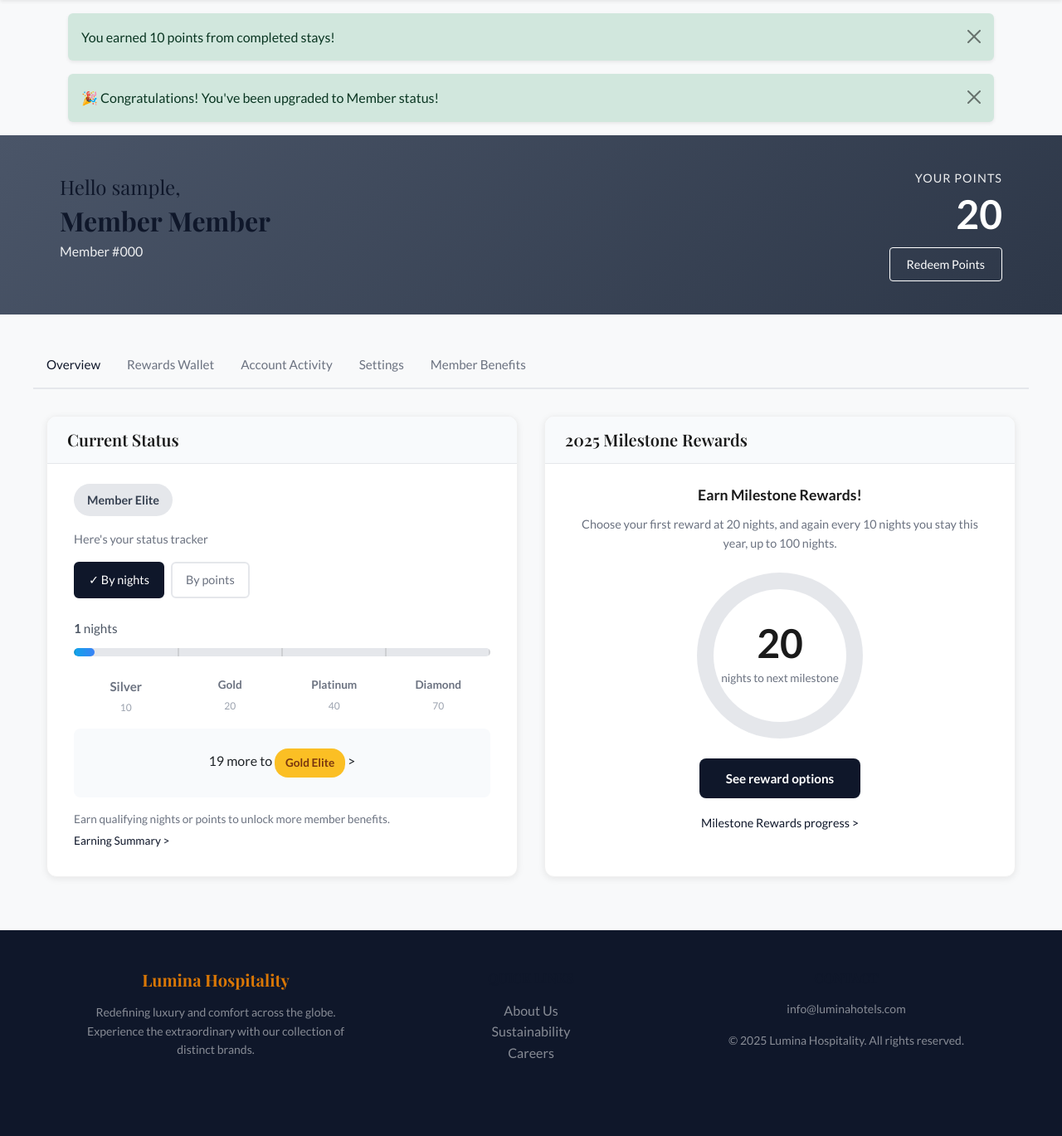
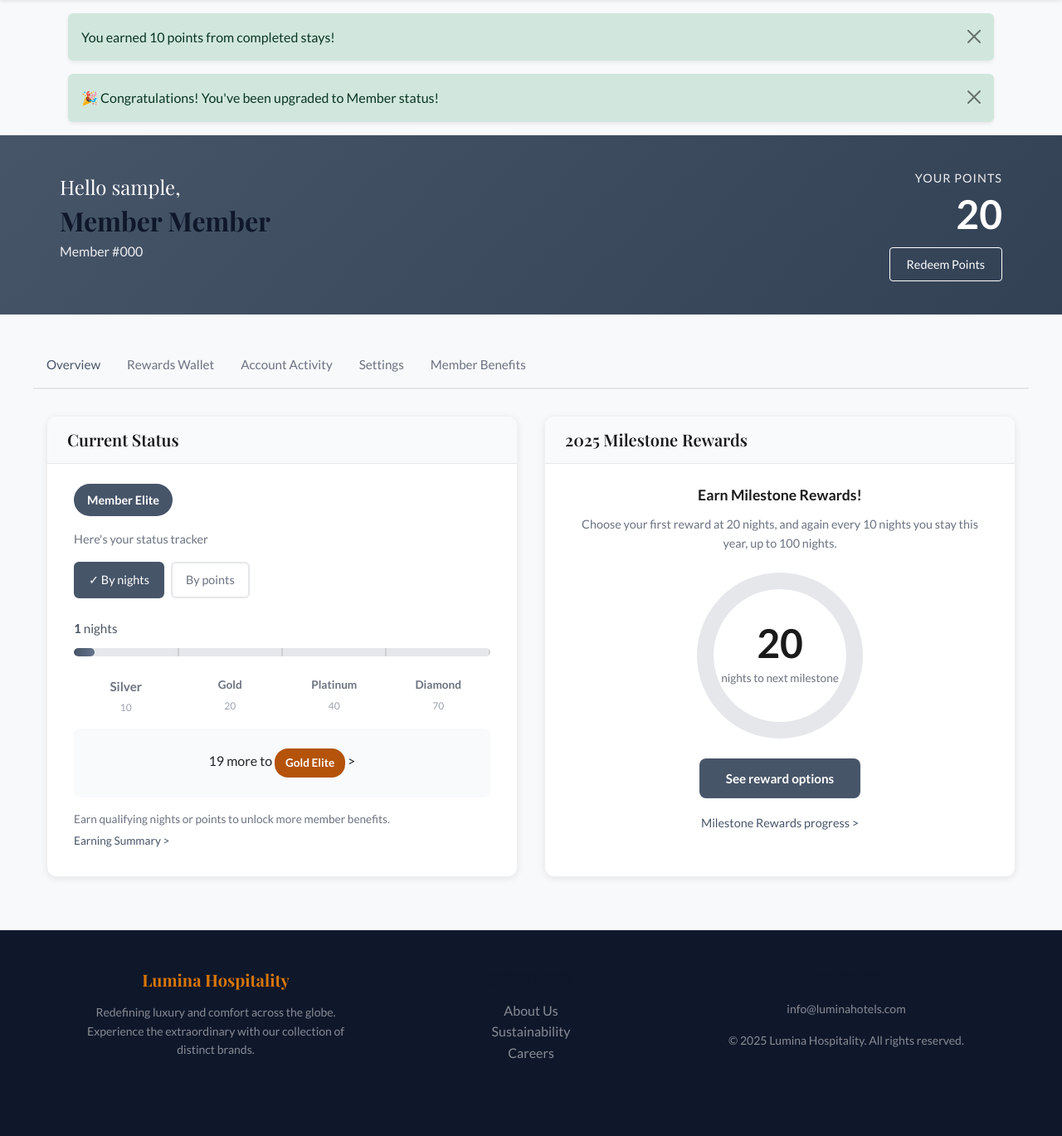
Before and after one commit to Jiacheeng-Li/hotel, a Flask app: page /account in a window 1280 px wide. Shown: the part 88-1457 px from the top of the page at 83% size. Run offline with Flask 3, Linux system fonts and the light colour scheme; a user stored in the database is signed in; tables that the repository leaves empty hold one stand-in row (values such as "Sample post").

Commit message:
Optimize account page UI with premium tier-based colors
- Implemented deep, premium colors for 5 membership tiers
- Dynamic header background based on user's membership level
- Removed all light blue colors, replaced with deep tier colors
- Changed 'Hello...' text to white for better visibility
- Removed Booking History section from Account Activity
- Fixed all navigation links to point to correct destinations
- Updated progress bars, buttons, and badges with tier colors
- Enhanced overall UI consistency and premium aesthetic
- Tier colors: Member (#475569), Silver (#64748b), Gold (#b45309), Diamond (#1e40af), Ambassador (#6b21a8)

```diff
--- a/hotelweb/templates/main/account.html
+++ b/hotelweb/templates/main/account.html
@@ -10,12 +10,32 @@
         max-width: 100% !important;
     }
 
+    /* Tier Colors - Deep, Premium Colors */
+    .tier-member-bg { background: linear-gradient(135deg, #475569 0%, #334155 100%); }
+    .tier-silver-bg { background: linear-gradient(135deg, #64748b 0%, #475569 100%); }
+    .tier-gold-bg { background: linear-gradient(135deg, #b45309 0%, #92400e 100%); }
+    .tier-diamond-bg { background: linear-gradient(135deg, #1e40af 0%, #1e3a8a 100%); }
+    .tier-ambassador-bg { background: linear-gradient(135deg, #6b21a8 0%, #581c87 100%); }
+
     .account-header {
-        background: linear-gradient(135deg, #4a5568 0%, #2d3748 100%);
         color: white;
         padding: 2.5rem 0;
         margin-bottom: 2rem;
     }
+
+    {% if current_user.membership_level == 'Member' %}
+    .account-header { background: linear-gradient(135deg, #475569 0%, #334155 100%); }
+    {% elif current_user.membership_level == 'Silver' %}
+    .account-header { background: linear-gradient(135deg, #64748b 0%, #475569 100%); }
+    {% elif current_user.membership_level == 'Gold' %}
+    .account-header { background: linear-gradient(135deg, #b45309 0%, #92400e 100%); }
+    {% elif current_user.membership_level == 'Diamond' %}
+    .account-header { background: linear-gradient(135deg, #1e40af 0%, #1e3a8a 100%); }
+    {% elif current_user.membership_level == 'Ambassador' %}
+    .account-header { background: linear-gradient(135deg, #6b21a8 0%, #581c87 100%); }
+    {% else %}
+    .account-header { background: linear-gradient(135deg, #475569 0%, #334155 100%); }
+    {% endif %}
 
     .header-content {
         max-width: 1200px;
@@ -30,6 +50,7 @@
         font-size: 1.5rem;
         font-weight: 400;
         margin-bottom: 0.5rem;
+        color: white;
     }
 
     .header-left h2 {
@@ -107,13 +128,14 @@
         font-size: 0.95rem;
     }
 
-    .nav-tab:hover {
-        color: var(--primary-color);
+
+    .nav-tab.active {
+        color: #475569;
+        border-bottom-color: #475569;
     }
 
-    .nav-tab.active {
-        color: var(--primary-color);
-        border-bottom-color: var(--primary-color);
+    .nav-tab:hover {
+        color: #475569;
     }
 
     .account-container {
@@ -171,11 +193,11 @@
         margin-bottom: 1rem;
     }
 
-    .tier-member { background: #e5e7eb; color: #374151; }
-    .tier-silver { background: #cbd5e1; color: #1e293b; }
-    .tier-gold { background: #fbbf24; color: #78350f; }
-    .tier-diamond { background: #60a5fa; color: #1e3a8a; }
-    .tier-ambassador { background: #a78bfa; color: #4c1d95; }
+    .tier-member { background: #475569; color: white; }
+    .tier-silver { background: #64748b; color: white; }
+    .tier-gold { background: #b45309; color: white; }
+    .tier-diamond { background: #1e40af; color: white; }
+    .tier-ambassador { background: #6b21a8; color: white; }
 
     .status-tracker-toggle {
         display: flex;
@@ -196,10 +218,18 @@
     }
 
     .toggle-btn.active {
-        border-color: var(--primary-color);
-        background: var(--primary-color);
+        border-color: #475569;
+        background: #475569;
         color: white;
     }
+
+    {% if current_user.membership_level == 'Gold' %}
+    .toggle-btn.active { border-color: #b45309; background: #b45309; }
+    {% elif current_user.membership_level == 'Diamond' %}
+    .toggle-btn.active { border-color: #1e40af; background: #1e40af; }
+    {% elif current_user.membership_level == 'Ambassador' %}
+    .toggle-btn.active { border-color: #6b21a8; background: #6b21a8; }
+    {% endif %}
 
     .progress-section {
         margin-bottom: 1.5rem;
@@ -224,10 +254,22 @@
 
     .progress-bar-fill {
         height: 100%;
-        background: linear-gradient(90deg, #0ea5e9 0%, #3b82f6 100%);
+        background: linear-gradient(90deg, #475569 0%, #64748b 100%);
         border-radius: 5px;
         transition: width 0.5s ease;
     }
+
+    {% if current_user.membership_level == 'Member' %}
+    .progress-bar-fill { background: linear-gradient(90deg, #475569 0%, #64748b 100%); }
+    {% elif current_user.membership_level == 'Silver' %}
+    .progress-bar-fill { background: linear-gradient(90deg, #64748b 0%, #94a3b8 100%); }
+    {% elif current_user.membership_level == 'Gold' %}
+    .progress-bar-fill { background: linear-gradient(90deg, #b45309 0%, #d97706 100%); }
+    {% elif current_user.membership_level == 'Diamond' %}
+    .progress-bar-fill { background: linear-gradient(90deg, #1e40af 0%, #3b82f6 100%); }
+    {% elif current_user.membership_level == 'Ambassador' %}
+    .progress-bar-fill { background: linear-gradient(90deg, #6b21a8 0%, #9333ea 100%); }
+    {% endif %}
 
     .tier-markers {
         position: absolute;
@@ -322,17 +364,24 @@
         margin: 0 auto 1.5rem;
         position: relative;
         border-radius: 50%;
-        background: conic-gradient(
-            from 0deg,
-            #0ea5e9 0%,
-            #0ea5e9 {{ milestone_progress_percent }}%,
-            #e5e7eb {{ milestone_progress_percent }}%,
-            #e5e7eb 100%
-        );
         display: flex;
         align-items: center;
         justify-content: center;
     }
+
+    {% if current_user.membership_level == 'Member' %}
+    .milestone-circle { background: conic-gradient(from 0deg, #475569 0%, #475569 {{ milestone_progress_percent }}%, #e5e7eb {{ milestone_progress_percent }}%, #e5e7eb 100%); }
+    {% elif current_user.membership_level == 'Silver' %}
+    .milestone-circle { background: conic-gradient(from 0deg, #64748b 0%, #64748b {{ milestone_progress_percent }}%, #e5e7eb {{ milestone_progress_percent }}%, #e5e7eb 100%); }
+    {% elif current_user.membership_level == 'Gold' %}
+    .milestone-circle { background: conic-gradient(from 0deg, #b45309 0%, #b45309 {{ milestone_progress_percent }}%, #e5e7eb {{ milestone_progress_percent }}%, #e5e7eb 100%); }
+    {% elif current_user.membership_level == 'Diamond' %}
+    .milestone-circle { background: conic-gradient(from 0deg, #1e40af 0%, #1e40af {{ milestone_progress_percent }}%, #e5e7eb {{ milestone_progress_percent }}%, #e5e7eb 100%); }
+    {% elif current_user.membership_level == 'Ambassador' %}
+    .milestone-circle { background: conic-gradient(from 0deg, #6b21a8 0%, #6b21a8 {{ milestone_progress_percent }}%, #e5e7eb {{ milestone_progress_percent }}%, #e5e7eb 100%); }
+    {% else %}
+    .milestone-circle { background: conic-gradient(from 0deg, #475569 0%, #475569 {{ milestone_progress_percent }}%, #e5e7eb {{ milestone_progress_percent }}%, #e5e7eb 100%); }
+    {% endif %}
 
     .milestone-circle-inner {
         width: 160px;
@@ -359,7 +408,7 @@
     }
 
     .btn-premium {
-        background: var(--primary-color);
+        background: #475569;
         color: white;
         padding: 0.75rem 2rem;
         border: none;
@@ -373,10 +422,21 @@
     }
 
     .btn-premium:hover {
-        background: var(--primary-light);
+        background: #64748b;
         transform: translateY(-1px);
         box-shadow: 0 4px 12px rgba(0, 0, 0, 0.15);
     }
+
+    {% if current_user.membership_level == 'Gold' %}
+    .btn-premium { background: #b45309; }
+    .btn-premium:hover { background: #d97706; }
+    {% elif current_user.membership_level == 'Diamond' %}
+    .btn-premium { background: #1e40af; }
+    .btn-premium:hover { background: #3b82f6; }
+    {% elif current_user.membership_level == 'Ambassador' %}
+    .btn-premium { background: #6b21a8; }
+    .btn-premium:hover { background: #9333ea; }
+    {% endif %}
 
     /* Rewards Wallet Styles */
     .rewards-list {
@@ -444,13 +504,26 @@
 
     /* Member Benefits Styles */
     .benefits-header {
-        background: linear-gradient(135deg, var(--primary-color) 0%, var(--primary-light) 100%);
         color: white;
         padding: 2rem;
         border-radius: 12px;
         margin-bottom: 2rem;
         text-align: center;
     }
+
+    {% if current_user.membership_level == 'Member' %}
+    .benefits-header { background: linear-gradient(135deg, #475569 0%, #334155 100%); }
+    {% elif current_user.membership_level == 'Silver' %}
+    .benefits-header { background: linear-gradient(135deg, #64748b 0%, #475569 100%); }
+    {% elif current_user.membership_level == 'Gold' %}
+    .benefits-header { background: linear-gradient(135deg, #b45309 0%, #92400e 100%); }
+    {% elif current_user.membership_level == 'Diamond' %}
+    .benefits-header { background: linear-gradient(135deg, #1e40af 0%, #1e3a8a 100%); }
+    {% elif current_user.membership_level == 'Ambassador' %}
+    .benefits-header { background: linear-gradient(135deg, #6b21a8 0%, #581c87 100%); }
+    {% else %}
+    .benefits-header { background: linear-gradient(135deg, #475569 0%, #334155 100%); }
+    {% endif %}
 
     .benefits-header h2 {
         font-size: 2rem;
@@ -763,7 +842,7 @@
                         <p class="mt-3 mb-0" style="font-size: 0.85rem; color: #6b7280;">
                             Earn qualifying nights or points to unlock more member benefits.
                         </p>
-                        <a href="#" onclick="switchTab('activity'); return false;" style="font-size: 0.85rem; color: var(--primary-color); text-decoration: none;">
+                        <a href="#" onclick="switchTab('activity'); return false;" style="font-size: 0.85rem; color: #475569; text-decoration: none; font-weight: 500;">
                             Earning Summary >
                         </a>
                     </div>
@@ -826,7 +905,7 @@
                     </div>
                     <a href="#" class="btn-premium">See reward options</a>
                     <div class="mt-3">
-                        <a href="#" onclick="switchTab('activity'); return false;" style="font-size: 0.9rem; color: var(--primary-color); text-decoration: none;">
+                        <a href="#" onclick="switchTab('activity'); return false;" style="font-size: 0.9rem; color: #475569; text-decoration: none; font-weight: 500;">
                             Milestone Rewards progress >
                         </a>
                     </div>
```
Also changed, not shown: other parts of hotelweb/templates/main/account.html (+35 -60 lines).
